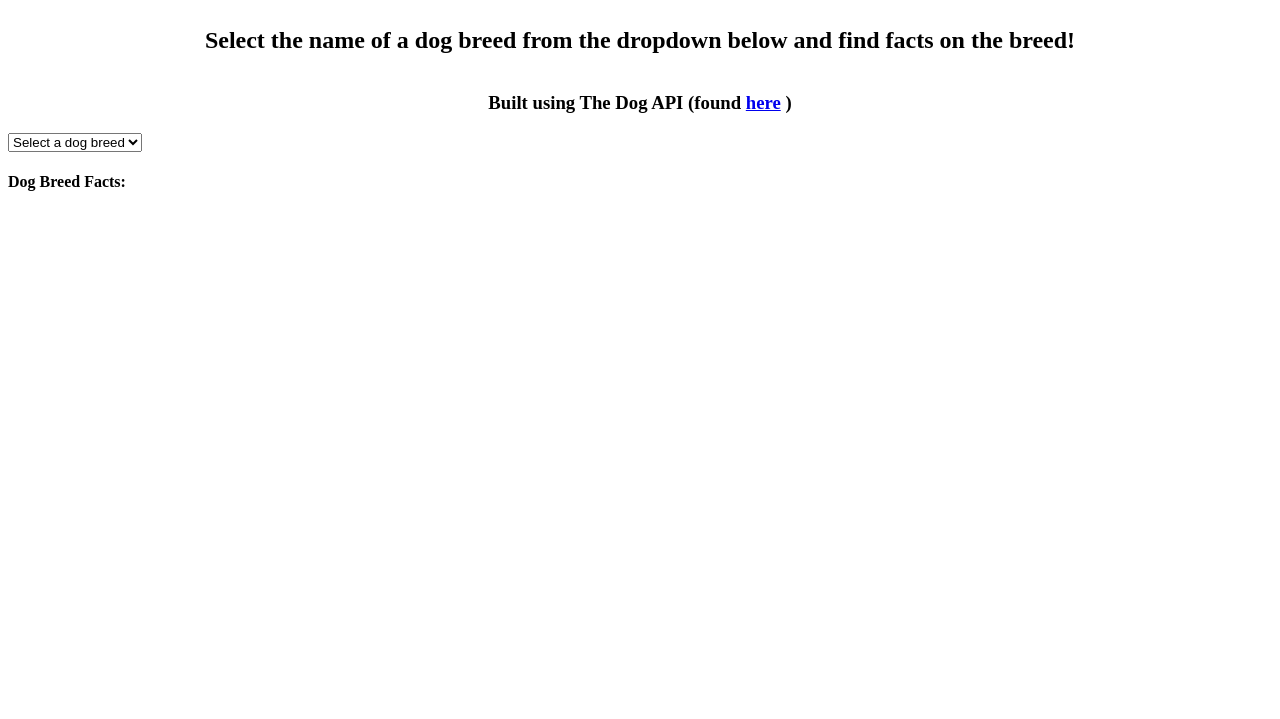
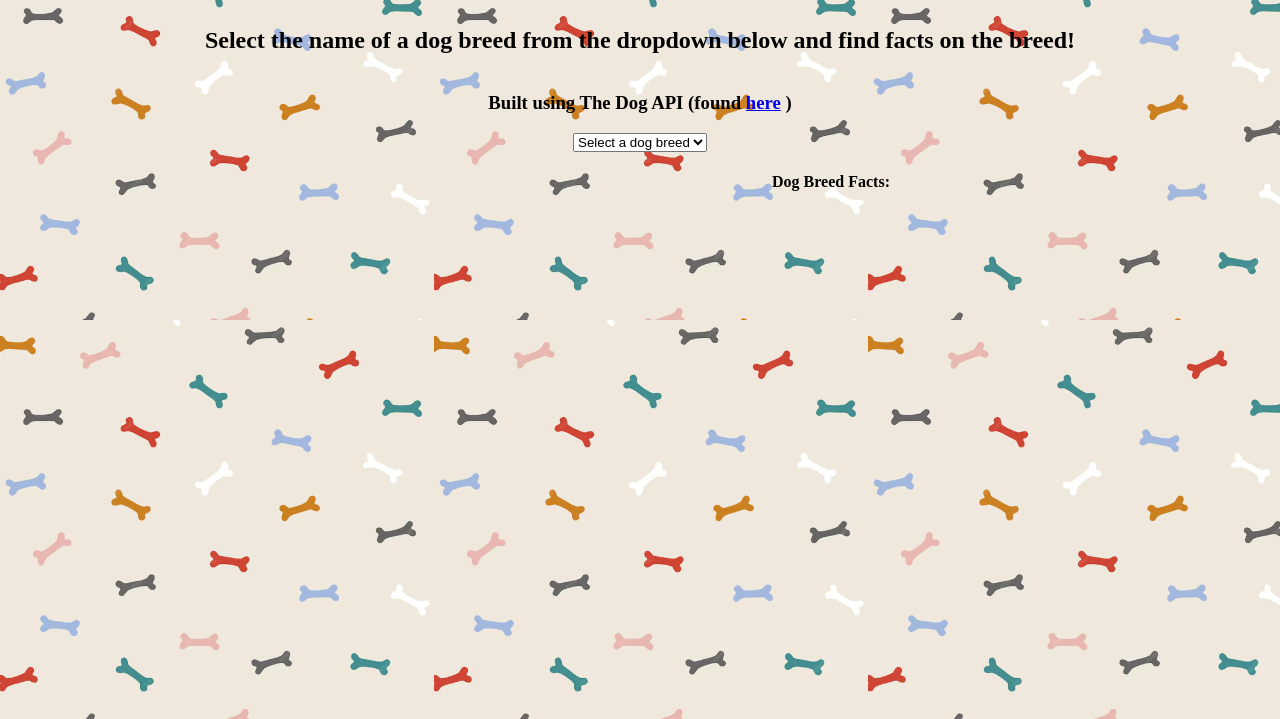
Before and after one commit to ktkelly11/SBA4, a plain HTML site: page index.html in a window 1280 px wide. Shown: the part 81-800 px from the top of the page. Drawn offline with Linux system fonts and the light colour scheme.

Commit message:
finalized HTML and CSS

```diff
--- a/script.css
+++ b/script.css
@@ -1,5 +1,19 @@
+body {
+  background: url(./images/tan\ dog\ bones.png);
+}
+
 #heading {
   display: flex;
+  flex-direction: column;
   align-items: center;
-  flex-direction: column;
 }
+
+#search {
+  display: flex;
+  justify-content: center;
+}
+
+#content {
+  display: flex;
+  justify-content: space-evenly;
+}
```
Also changed, not shown: images/grey dog bones.jpg (added), images/mint dog bones.png (added), images/tan dog bones.png (added).
